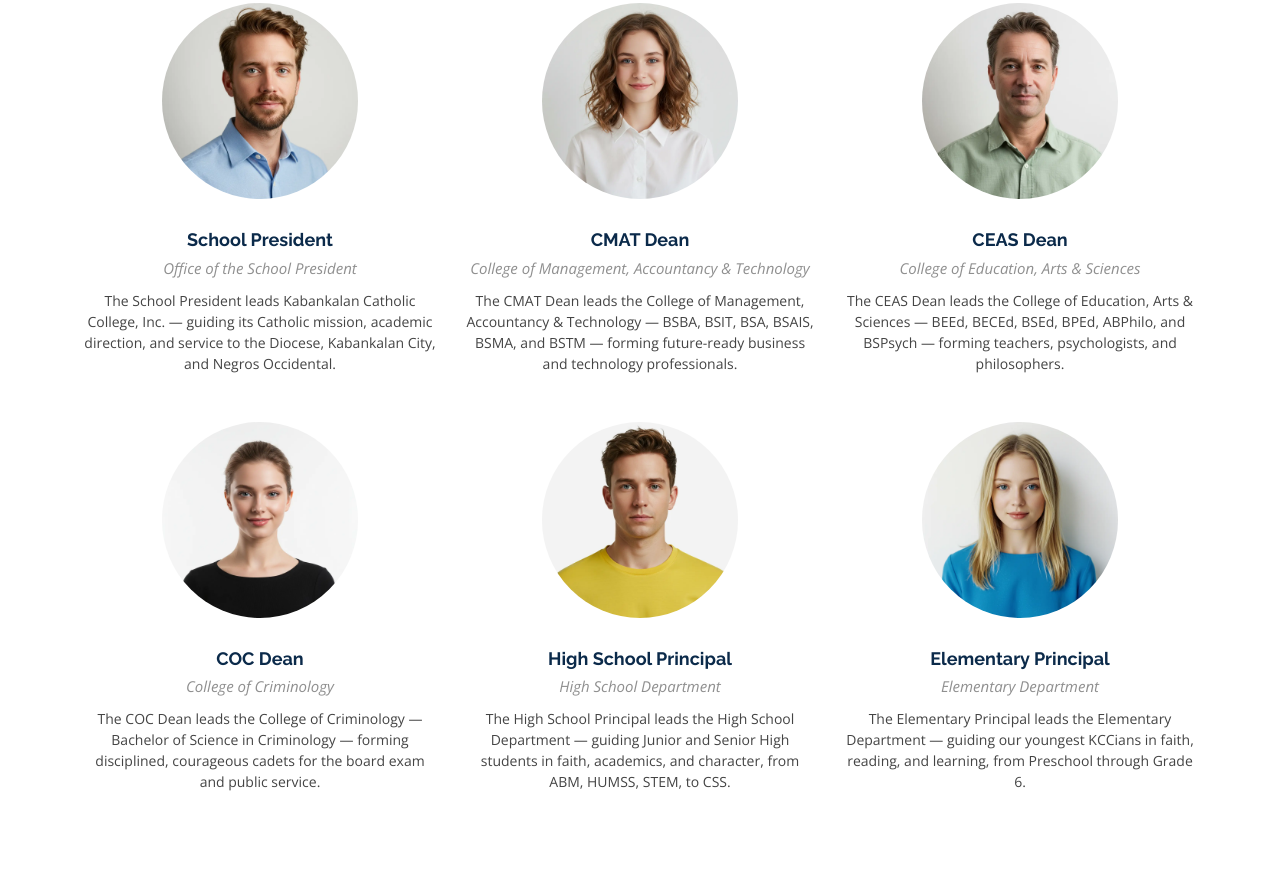
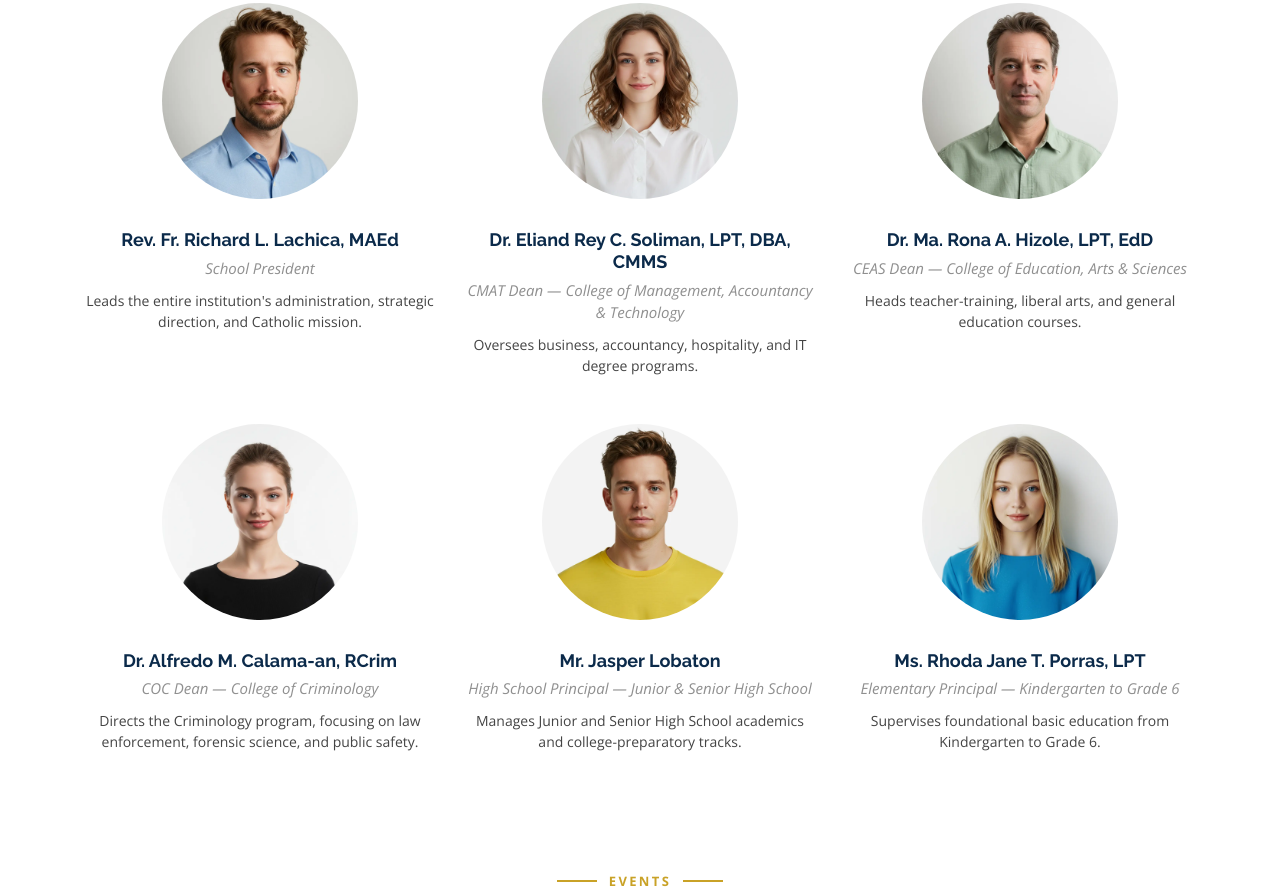
Before and after one commit to stevenpacaldo44-crypto/pacaldo-project-2, a plain HTML site: page index.html in a window 1280 px wide. Shown: the part 4002-4898 px from the top of the page. Drawn offline with nearby package versions, Linux system fonts and the light colour scheme.

Commit message:
Trainers: add names and descriptions for School President, Deans, Principals

```diff
--- a/index.html
+++ b/index.html
@@ -483,9 +483,9 @@
               </div>
             </div>
             <div class="member-info text-center">
-              <h4>School President</h4>
-              <span>Office of the School President</span>
-              <p>The School President leads Kabankalan Catholic College, Inc. — guiding its Catholic mission, academic direction, and service to the Diocese, Kabankalan City, and Negros Occidental.</p>
+              <h4>Rev. Fr. Richard L. Lachica, MAEd</h4>
+              <span>School President</span>
+              <p>Leads the entire institution's administration, strategic direction, and Catholic mission.</p>
             </div>
           </div><!-- End Team Member -->
 
@@ -500,9 +500,9 @@
               </div>
             </div>
             <div class="member-info text-center">
-              <h4>CMAT Dean</h4>
-              <span>College of Management, Accountancy & Technology</span>
-              <p>The CMAT Dean leads the College of Management, Accountancy & Technology — BSBA, BSIT, BSA, BSAIS, BSMA, and BSTM — forming future-ready business and technology professionals.</p>
+              <h4>Dr. Eliand Rey C. Soliman, LPT, DBA, CMMS</h4>
+              <span>CMAT Dean — College of Management, Accountancy & Technology</span>
+              <p>Oversees business, accountancy, hospitality, and IT degree programs.</p>
             </div>
           </div><!-- End Team Member -->
 
@@ -517,9 +517,9 @@
               </div>
             </div>
             <div class="member-info text-center">
-              <h4>CEAS Dean</h4>
-              <span>College of Education, Arts & Sciences</span>
-              <p>The CEAS Dean leads the College of Education, Arts & Sciences — BEEd, BECEd, BSEd, BPEd, ABPhilo, and BSPsych — forming teachers, psychologists, and philosophers.</p>
+              <h4>Dr. Ma. Rona A. Hizole, LPT, EdD</h4>
+              <span>CEAS Dean — College of Education, Arts & Sciences</span>
+              <p>Heads teacher-training, liberal arts, and general education courses.</p>
             </div>
           </div><!-- End Team Member -->
 
@@ -534,9 +534,9 @@
               </div>
             </div>
             <div class="member-info text-center">
-              <h4>COC Dean</h4>
-              <span>College of Criminology</span>
-              <p>The COC Dean leads the College of Criminology — Bachelor of Science in Criminology — forming disciplined, courageous cadets for the board exam and public service.</p>
+              <h4>Dr. Alfredo M. Calama-an, RCrim</h4>
+              <span>COC Dean — College of Criminology</span>
+              <p>Directs the Criminology program, focusing on law enforcement, forensic science, and public safety.</p>
             </div>
           </div><!-- End Team Member -->
 
@@ -551,9 +551,9 @@
               </div>
             </div>
             <div class="member-info text-center">
-              <h4>High School Principal</h4>
-              <span>High School Department</span>
-              <p>The High School Principal leads the High School Department — guiding Junior and Senior High students in faith, academics, and character, from ABM, HUMSS, STEM, to CSS.</p>
+              <h4>Mr. Jasper Lobaton</h4>
+              <span>High School Principal — Junior & Senior High School</span>
+              <p>Manages Junior and Senior High School academics and college-preparatory tracks.</p>
             </div>
           </div><!-- End Team Member -->
 
@@ -568,9 +568,9 @@
               </div>
             </div>
             <div class="member-info text-center">
-              <h4>Elementary Principal</h4>
-              <span>Elementary Department</span>
-              <p>The Elementary Principal leads the Elementary Department — guiding our youngest KCCians in faith, reading, and learning, from Preschool through Grade 6.</p>
+              <h4>Ms. Rhoda Jane T. Porras, LPT</h4>
+              <span>Elementary Principal — Kindergarten to Grade 6</span>
+              <p>Supervises foundational basic education from Kindergarten to Grade 6.</p>
             </div>
           </div><!-- End Team Member -->
 
```
Also changed, not shown: trainers.html (+18 -18 lines).
